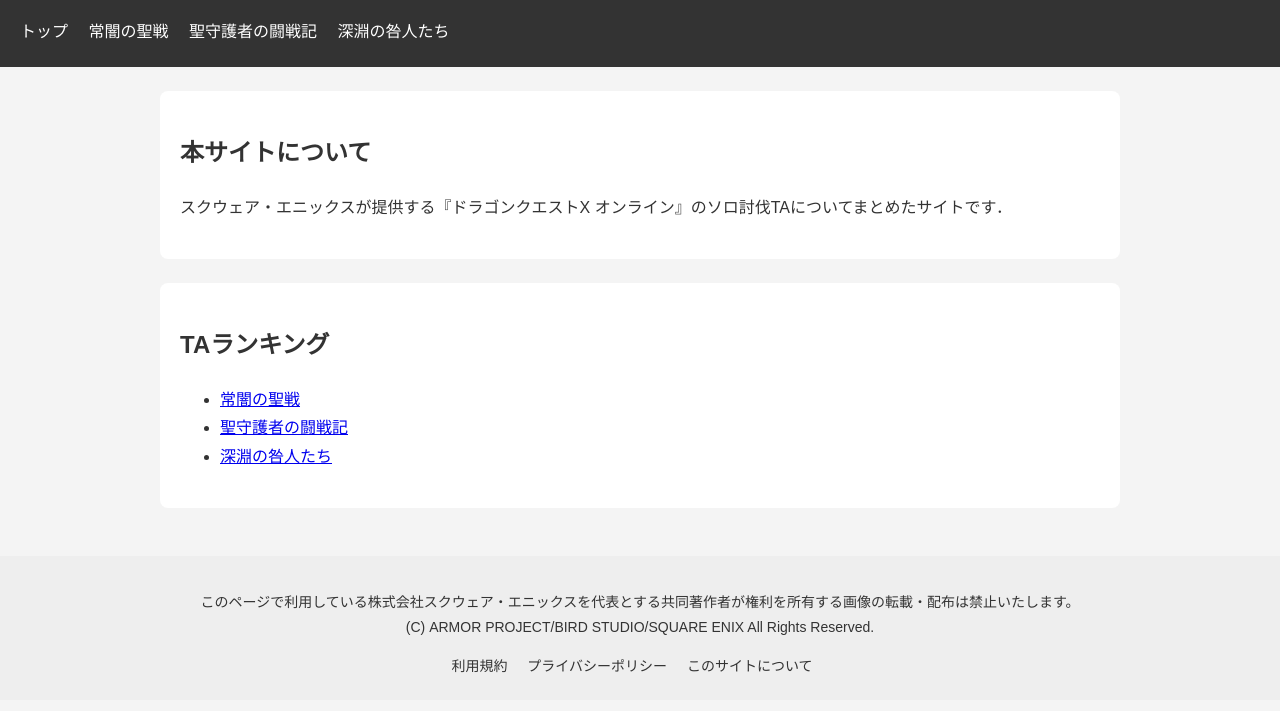
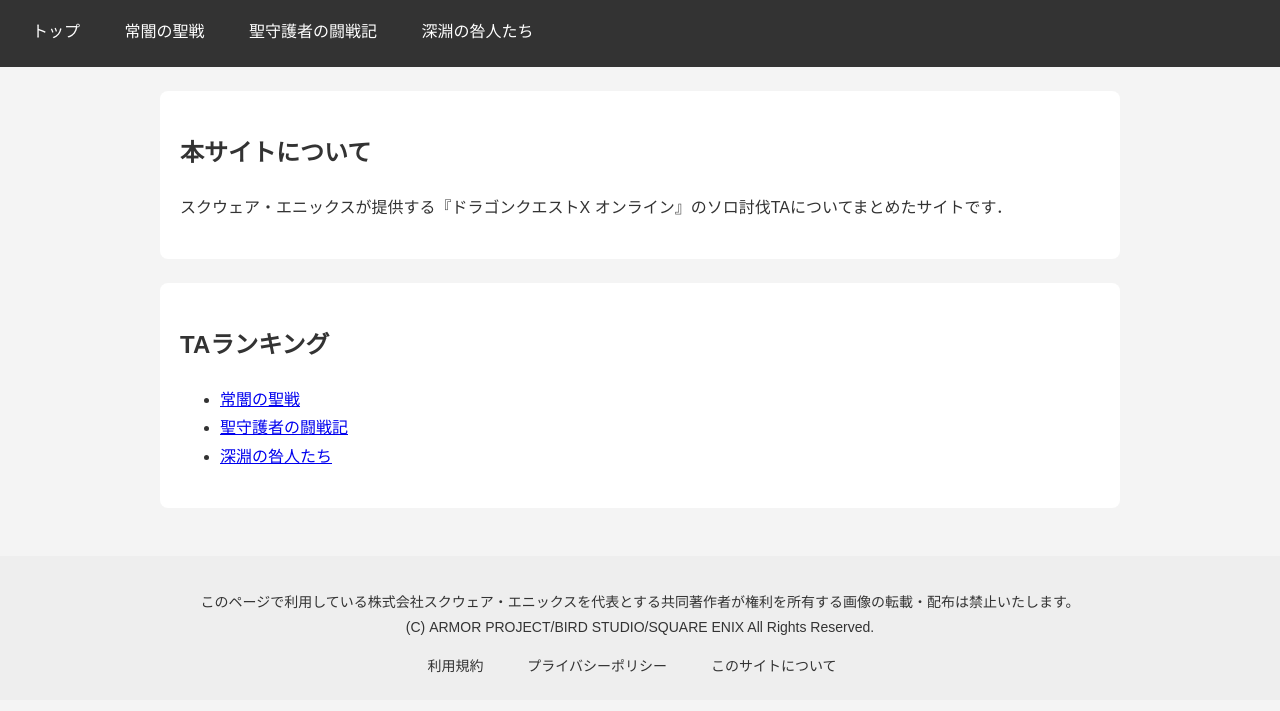
Before and after one commit to Yuno-K-dev/dqx-solo-tawiki, a plain HTML site: page index.html in a window 1280 px wide. Shown: the part 81-792 px from the top of the page. Drawn offline with Linux system fonts and the light colour scheme.

Commit message:
ヘッダーのデザイン変更

```diff
--- a/assets/css/style.css
+++ b/assets/css/style.css
@@ -19,11 +19,13 @@ header h1 {
 nav a {
   color: inherit;
   text-decoration: none;
+  padding: 8px 12px;
   margin-right: 16px;
 }
 
 nav a:hover {
   text-decoration: underline;
+  background-color: #555555
 }
 
 main {
```
